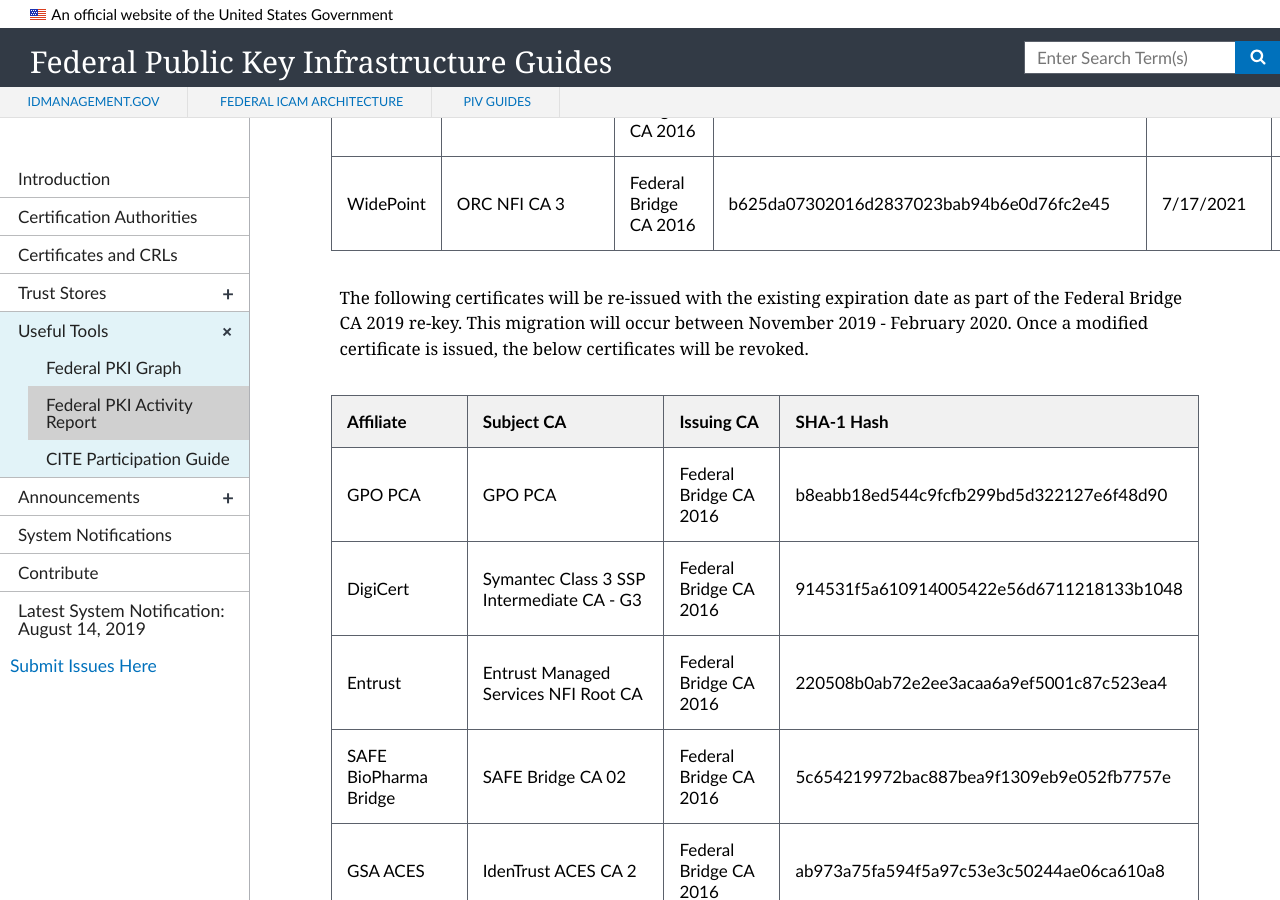
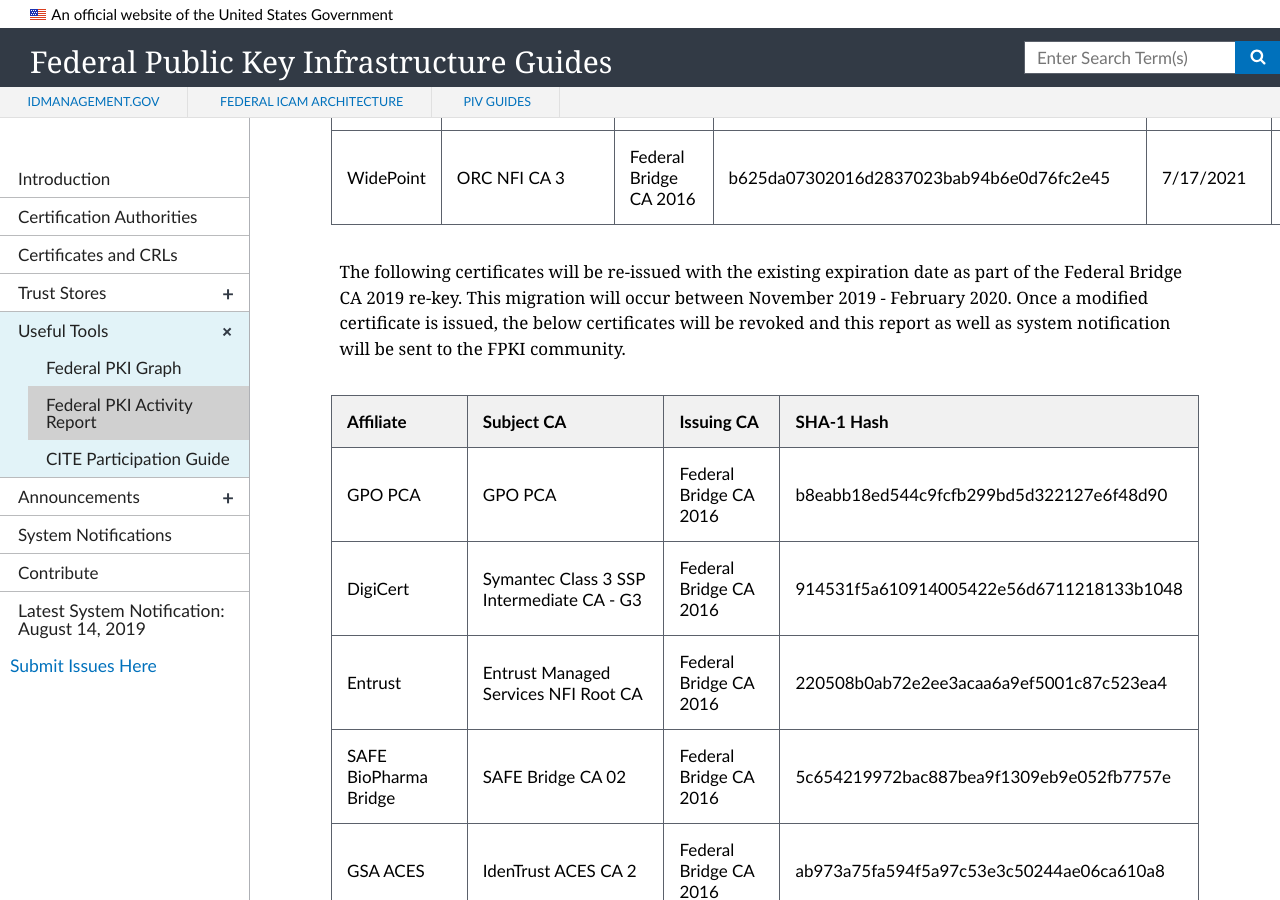
Before and after one commit to GSA/fpki-guides, a Jekyll site: the page built from _tools/03_fpki_activity_report.md, in a window 1280 px wide and 900 px high, scrolled down 4110 px. Built offline with Jekyll 4.4.1, drawn with Linux system fonts in a browser that asks for light colours; nearby versions of some CDN libraries; some of the changed text lies outside the part shown.

Commit message:
Update 03_fpki_activity_report.md

```diff
--- a/_tools/03_fpki_activity_report.md
+++ b/_tools/03_fpki_activity_report.md
@@ -61,7 +61,7 @@
 | GSA ACES | ORC ACES 4 | Federal Bridge CA 2016 | 5573fcc5e6ffff2b710181accaa2efdadb8f0f4e | 8/21/2020 | Revoke due to decommission |
 | WidePoint | ORC NFI CA 3 | Federal Bridge CA 2016 | b625da07302016d2837023bab94b6e0d76fc2e45 | 7/17/2021 | Revoke due to migration |
 
-The following certificates will be re-issued with the existing expiration date as part of the Federal Bridge CA 2019 re-key. This migration will occur between November 2019 - February 2020. Once a modified certificate is issued, the below certificates will be revoked.
+The following certificates will be re-issued with the existing expiration date as part of the Federal Bridge CA 2019 re-key. This migration will occur between November 2019 - February 2020. Once a modified certificate is issued, the below certificates will be revoked and this report as well as system notification will be sent to the FPKI community.
 
 | Affiliate | Subject CA | Issuing CA | SHA-1 Hash |
 | --------- | ---------- | ---------- | ---------- |
```
Also changed, not shown: other parts of _tools/03_fpki_activity_report.md (+1 -1 lines).
